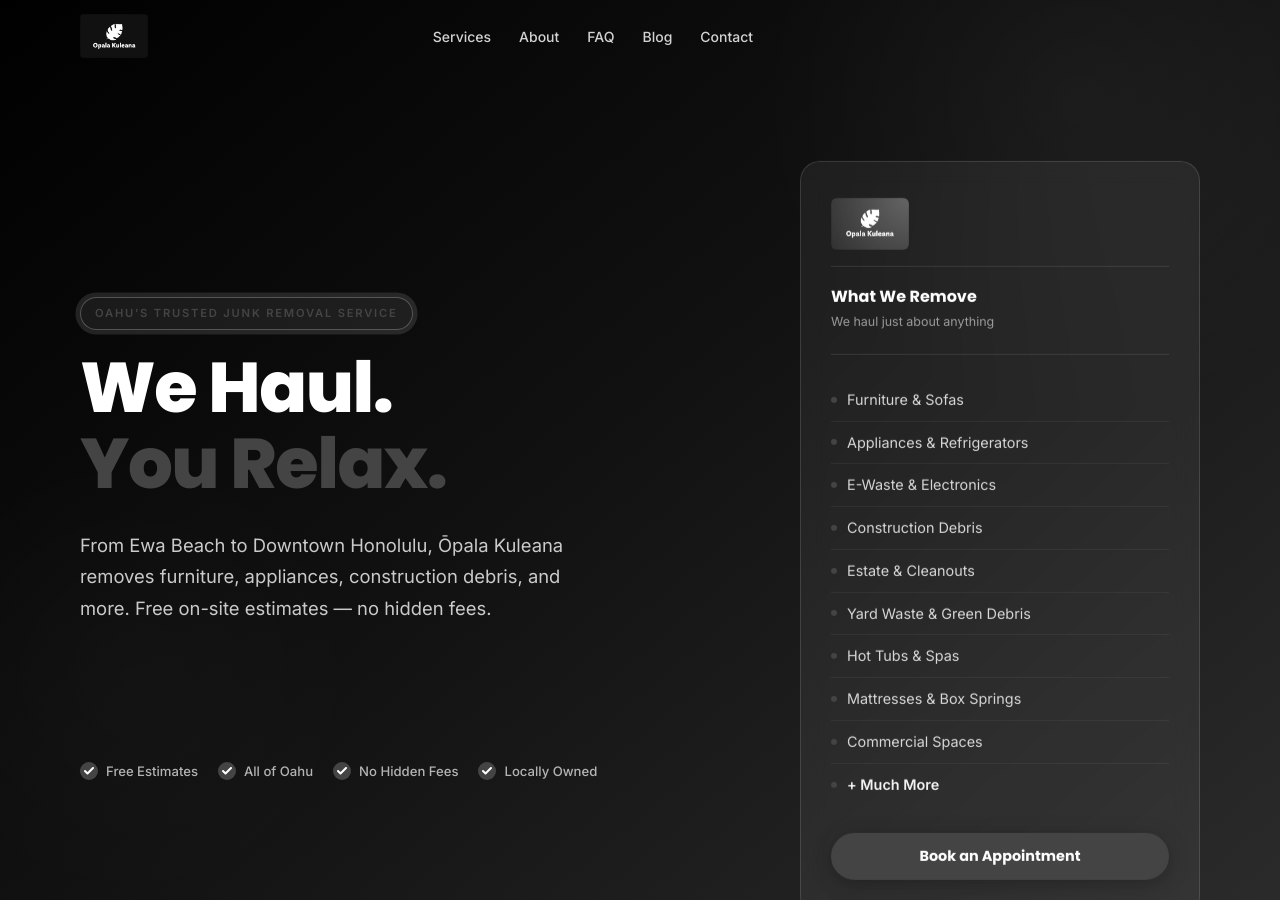
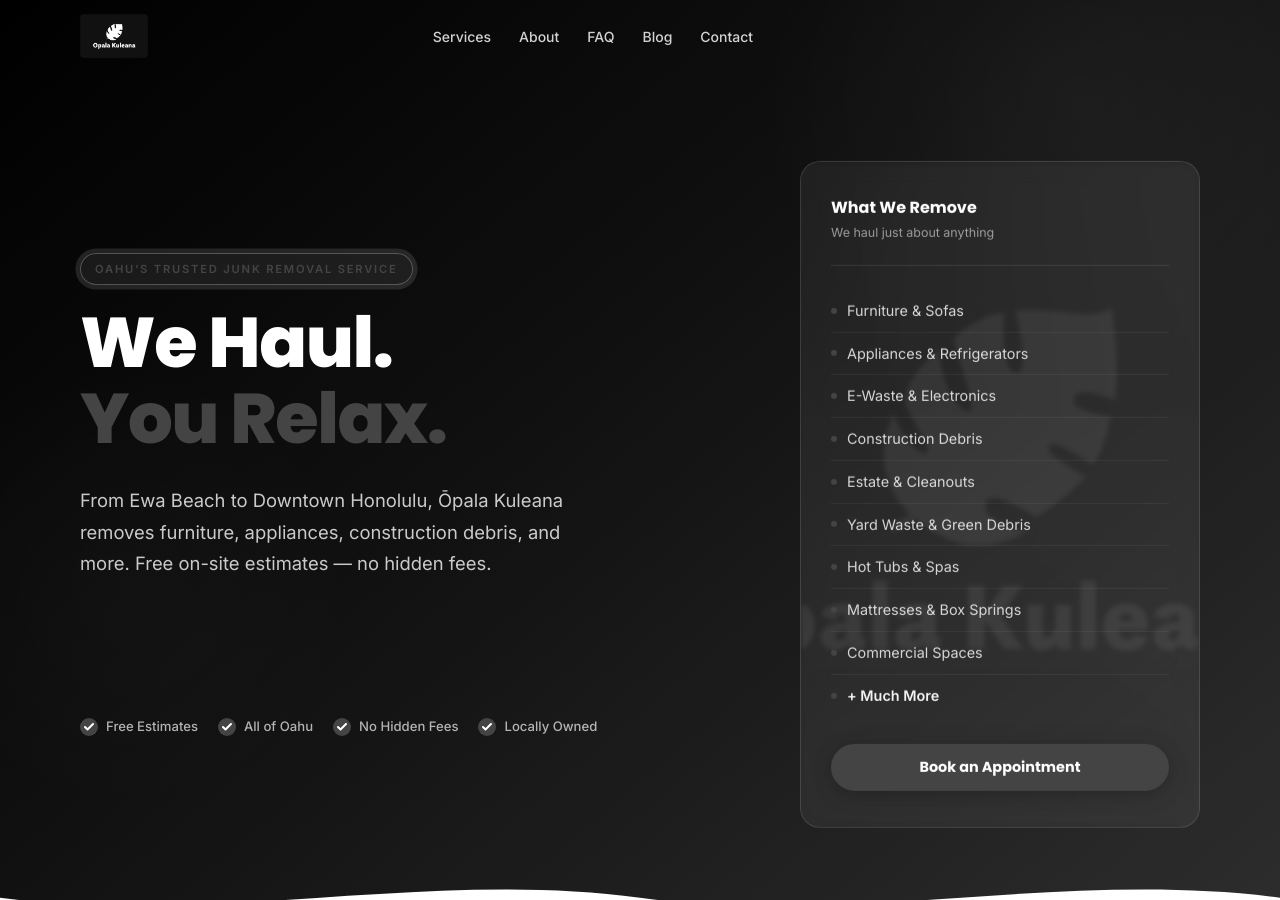
Before and after one commit to tobuku/opalakuleana, a Jekyll site: the page built from index.html, in a window 1280 px wide and 900 px high. Built offline with Jekyll 4.4.1, drawn with Linux system fonts in a browser that asks for light colours; nearby versions of some CDN libraries.

Commit message:
Remove hero card logo, apply as haze watermark background instead

```diff
--- a/assets/css/main.css
+++ b/assets/css/main.css
@@ -248,20 +248,6 @@
   margin-bottom: 16px;
 }
 
-/* Hero card logo */
-.hero-card-logo-wrap {
-  margin-bottom: 20px;
-  padding-bottom: 16px;
-  border-bottom: 1px solid rgba(255,255,255,0.1);
-}
-
-.hero-card-logo {
-  height: 52px;
-  width: auto;
-  display: block;
-  border-radius: 6px;
-}
-
 /* Section logo (used in about/why-us section) */
 .section-logo-img {
   height: 60px;
@@ -562,6 +548,25 @@
   border-radius: var(--r-lg);
   padding: 36px 30px;
   backdrop-filter: blur(12px);
+  position: relative;
+  overflow: hidden;
+}
+
+/* Haze logo watermark */
+.hero-card::before {
+  content: '';
+  position: absolute;
+  inset: 0;
+  background: url('/assets/images/opala-kuleana-logo2.jpg') center / cover no-repeat;
+  opacity: 0.08;
+  filter: blur(2px) saturate(0);
+  z-index: 0;
+  border-radius: inherit;
+}
+
+.hero-card > * {
+  position: relative;
+  z-index: 1;
 }
 
 .hero-card-header {
--- a/index.html
+++ b/index.html
@@ -57,9 +57,6 @@
 
     <!-- RIGHT: Card -->
     <div class="hero-card" aria-hidden="true">
-      <div class="hero-card-logo-wrap">
-        <img src="{{ site.baseurl }}/assets/images/opala-kuleana-logo2.jpg" alt="Opala Kuleana" class="hero-card-logo">
-      </div>
       <div class="hero-card-header">
         <div>
           <h3>What We Remove</h3>
```
